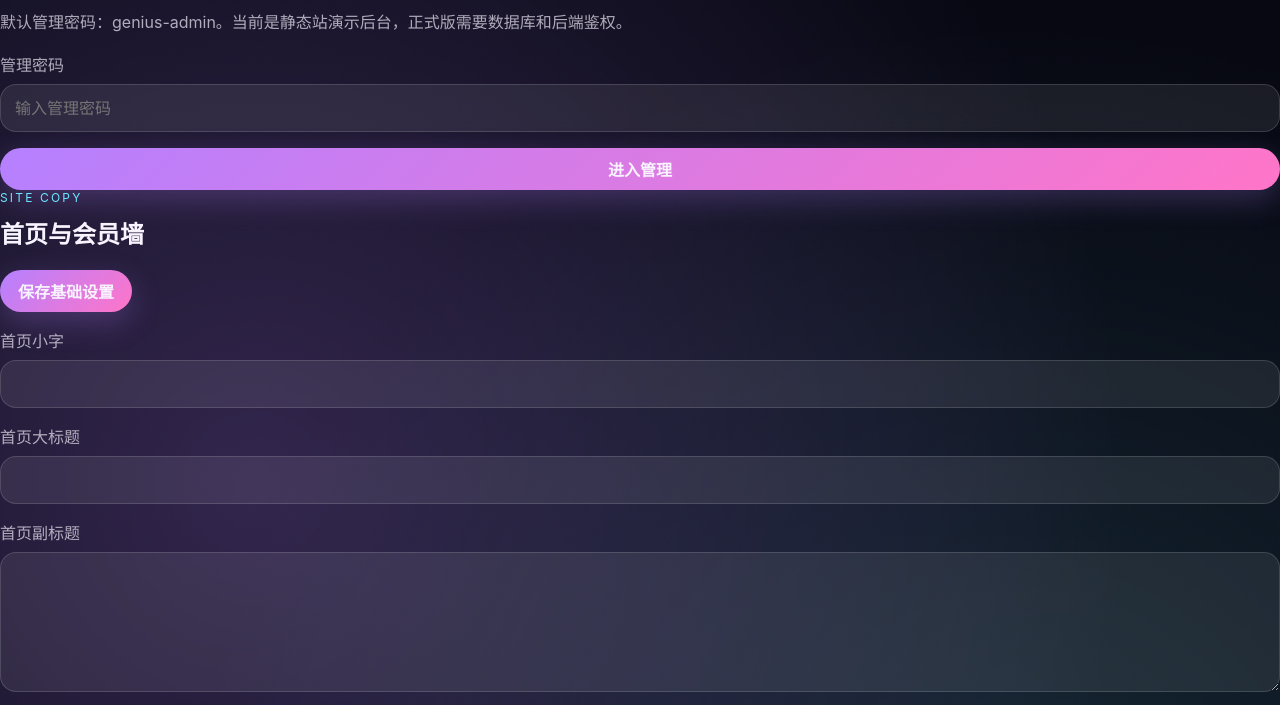
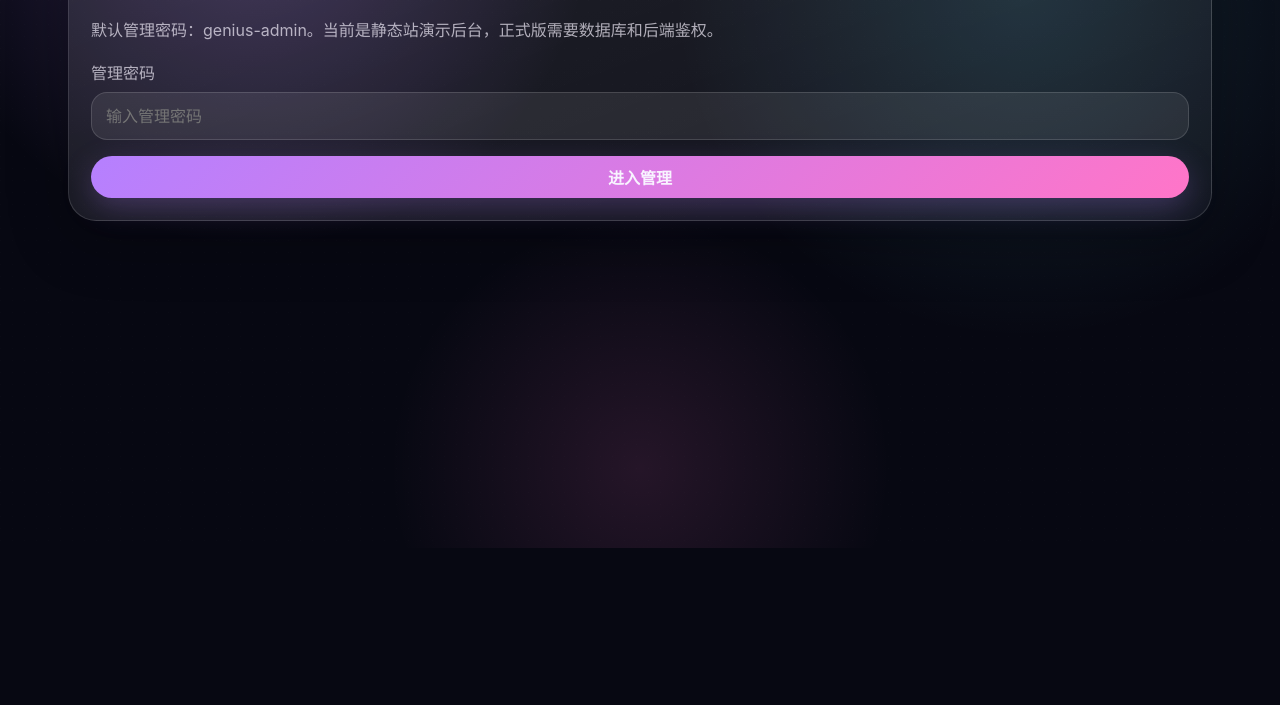
Before and after one commit to jiguang121/anhe-map, a plain HTML site: page admin.html in a window 1280 px wide. Shown: the part 252-957 px from the top of the page. After the commit the page ends 800 px from the top, so only its background shows below. Drawn offline with Linux system fonts and the light colour scheme.

Commit message:
Load admin dashboard styles

```diff
--- a/admin.html
+++ b/admin.html
@@ -6,6 +6,7 @@
   <title>天才俱乐部后台</title>
   <meta name="robots" content="noindex" />
   <link rel="stylesheet" href="./styles.css" />
+  <link rel="stylesheet" href="./admin.css" />
 </head>
 <body>
   <div class="noise"></div>
```
